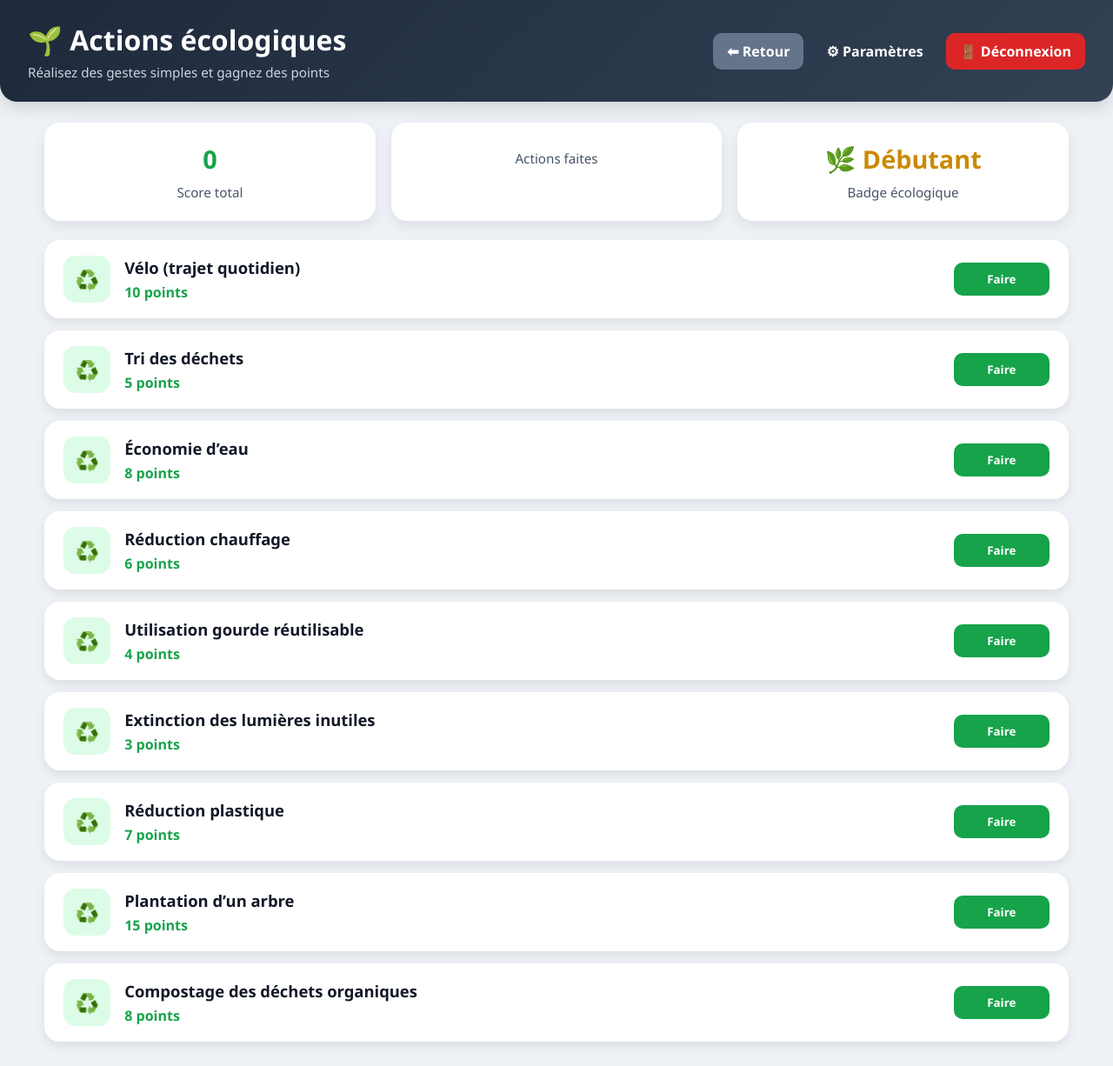
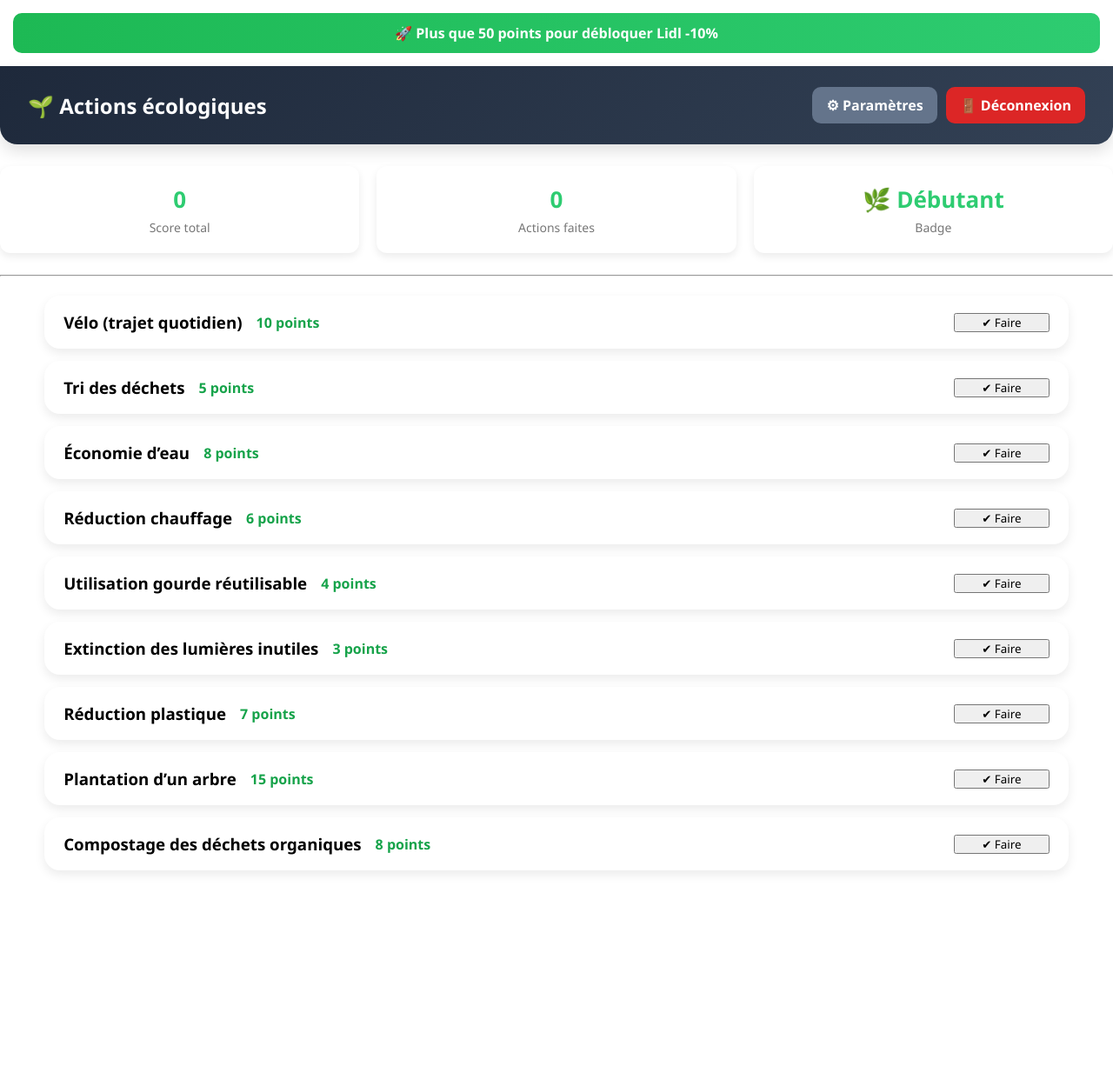
Before and after one commit to ImenArjoun698/Eco-Track, a Flask app: page /actions in a window 1280 px wide. Shown: the whole page at 87% size. After the commit the page ends 1004 px from the top, so only its background shows below. Run offline with Flask 3, Linux system fonts and the light colour scheme; the visitor is signed in with stand-in values (Sample User, id 1).

Commit message:
mise à jour du projet

```diff
--- a/app.py
+++ b/app.py
@@ -99,7 +99,28 @@ def actions_page():
         if action:
             score_total += action.points
 
-    total_actions = len(historiques)
+    nb_actions_faites = len(historiques)
+
+    # -------------------------
+    # 🎁 RECOMPENSES + NOTIFICATIONS
+    # -------------------------
+    notification = None
+    gift = None
+
+    if score_total >= 300:
+        gift = "🎁 CARREFOUR -15% (CODE: CARREFOUR15)"
+        notification = "🎉 Bravo ! Toutes les récompenses sont débloquées"
+
+    elif score_total >= 100:
+        gift = "🎁 -20% réduction (CODE: GREEN20)"
+        notification = f"🔥 Plus que {300 - score_total} points pour Carrefour -15%"
+
+    elif score_total >= 50:
+        gift = "🎁 LIDL -10% (CODE: LIDL10)"
+        notification = f"🎯 Plus que {100 - score_total} points pour -20%"
+
+    else:
+        notification = f"🚀 Plus que {50 - score_total} points pour débloquer Lidl -10%"
 
     if score_total >= 100:
         badge = "🌳 Héros écologique"
@@ -112,8 +133,10 @@ def actions_page():
         "actions.html",
         actions=actions,
         score_total=score_total,
-        total_actions=total_actions,
-        badge=badge
+        nb_actions_faites=nb_actions_faites,
+        badge=badge,
+        notification=notification,
+        gift=gift
     )
 
 
--- a/static/style.css
+++ b/static/style.css
@@ -139,36 +139,37 @@ body.actions-page {
 }
 
 .stats-row {
-  width: 92%;
-  margin: 24px auto 0 auto;
-  display: grid;
-  grid-template-columns: repeat(3, 1fr);
-  gap: 18px;
+    display: flex;
+    justify-content: space-between;
+    gap: 20px;
+    margin: 25px 0;
 }
 
 .stat-card {
-  background: white;
-  border-radius: 18px;
-  padding: 22px;
-  box-shadow: 0 6px 15px rgba(0, 0, 0, 0.08);
-  text-align: center;
+    flex: 1;
+    background: white;
+    padding: 20px;
+    border-radius: 12px;
+    text-align: center;
+    box-shadow: 0 4px 10px rgba(0,0,0,0.08);
+
+    /* IMPORTANT pour alignement propre */
+    display: flex;
+    flex-direction: column;
+    justify-content: center;
+    align-items: center;
 }
 
 .stat-number {
-  display: block;
-  font-size: 1.8rem;
-  font-weight: 700;
-  color: #16a34a;
-  margin-bottom: 8px;
-}
-
-.badge-card .stat-number {
-  color: #ca8a04;
+    font-size: 26px;
+    font-weight: bold;
+    margin-bottom: 5px;
+    color: #2ecc71;
 }
 
 .stat-label {
-  color: #475569;
-  font-size: 0.95rem;
+    font-size: 14px;
+    color: #777;
 }
 
 .actions-container {
@@ -279,3 +280,23 @@ body.actions-page {
     width: 100%;
   }
 }
+
+.notification-banner {
+    background: linear-gradient(90deg, #1db954, #2ecc71);
+    color: white;
+    padding: 12px;
+    margin: 15px;
+    border-radius: 10px;
+    text-align: center;
+    font-weight: bold;
+}
+
+.gift-box {
+    background: #fff3cd;
+    border: 2px solid #ffeeba;
+    padding: 15px;
+    margin: 15px;
+    border-radius: 10px;
+    text-align: center;
+    font-weight: bold;
+}
--- a/templates/actions.html
+++ b/templates/actions.html
@@ -1,21 +1,33 @@
 {% extends "base.html" %}
 
-{% block body_class %}actions-page{% endblock %}
+{% block content %}
 
-{% block content %}
+<!-- 🔔 NOTIFICATION -->
+{% if notification %}
+<div class="notification-banner">
+    {{ notification }}
+</div>
+{% endif %}
+
+<!-- 🎁 CADEAU -->
+{% if gift %}
+<div class="gift-box">
+    <h3>🎁 Récompense débloquée</h3>
+    <p>{{ gift }}</p>
+</div>
+{% endif %}
+
+<!-- TOP BAR -->
 <div class="top-bar">
-    <div class="top-left">
-        <h2>🌱 Actions écologiques</h2>
-        <p class="top-subtitle">Réalisez des gestes simples et gagnez des points</p>
-    </div>
+    <h2>🌱 Actions écologiques</h2>
 
     <div class="nav-buttons">
-        <a href="/dashboard" class="btn btn-gray">⬅ Retour</a>
-        <a href="/settings" class="btn">⚙ Paramètres</a>
+        <a href="/settings" class="btn btn-gray">⚙ Paramètres</a>
         <a href="/logout" class="btn btn-red">🚪 Déconnexion</a>
     </div>
 </div>
 
+<!-- STATS -->
 <div class="stats-row">
     <div class="stat-card">
         <span class="stat-number">{{ score_total }}</span>
@@ -27,29 +39,40 @@
         <span class="stat-label">Actions faites</span>
     </div>
 
-    <div class="stat-card badge-card">
+    <div class="stat-card">
         <span class="stat-number">{{ badge }}</span>
-        <span class="stat-label">Badge écologique</span>
+        <span class="stat-label">Badge</span>
     </div>
 </div>
 
+<hr>
+
+<!-- ACTIONS -->
 <div class="actions-container">
     {% for action in actions %}
-        <div class="action-card">
+        <div class="action-card" onclick="animateCard(this)">
+
             <div class="action-left">
-                <div class="action-icon">♻️</div>
-                <div class="action-info">
-                    <h3>{{ action.name }}</h3>
-                    <p class="points">{{ action.points }} points</p>
-                </div>
+                <h3>{{ action.name }}</h3>
+                <p class="points">{{ action.points }} points</p>
             </div>
 
-            <div class="action-right">
-                <form action="/actions/do/{{ action.id }}" method="POST">
-                    <button type="submit" class="btn btn-green btn-action">Faire</button>
-                </form>
-            </div>
+            <form method="POST" action="/actions/do/{{ action.id }}">
+                <button type="submit" class="btn-action">✔ Faire</button>
+            </form>
+
         </div>
     {% endfor %}
 </div>
+
+<!-- JS -->
+<script>
+function animateCard(card) {
+    card.classList.add("clicked");
+    setTimeout(() => {
+        card.classList.remove("clicked");
+    }, 300);
+}
+</script>
+
 {% endblock %}
```
